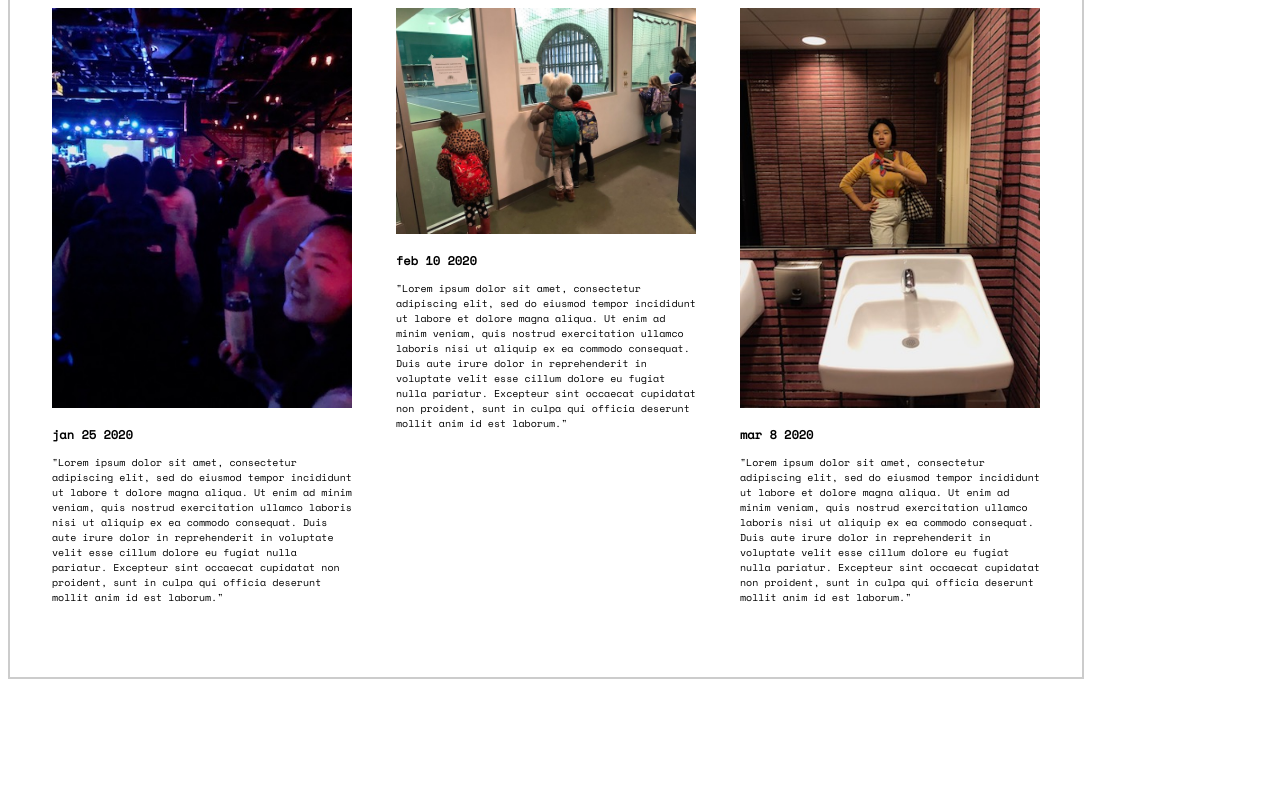
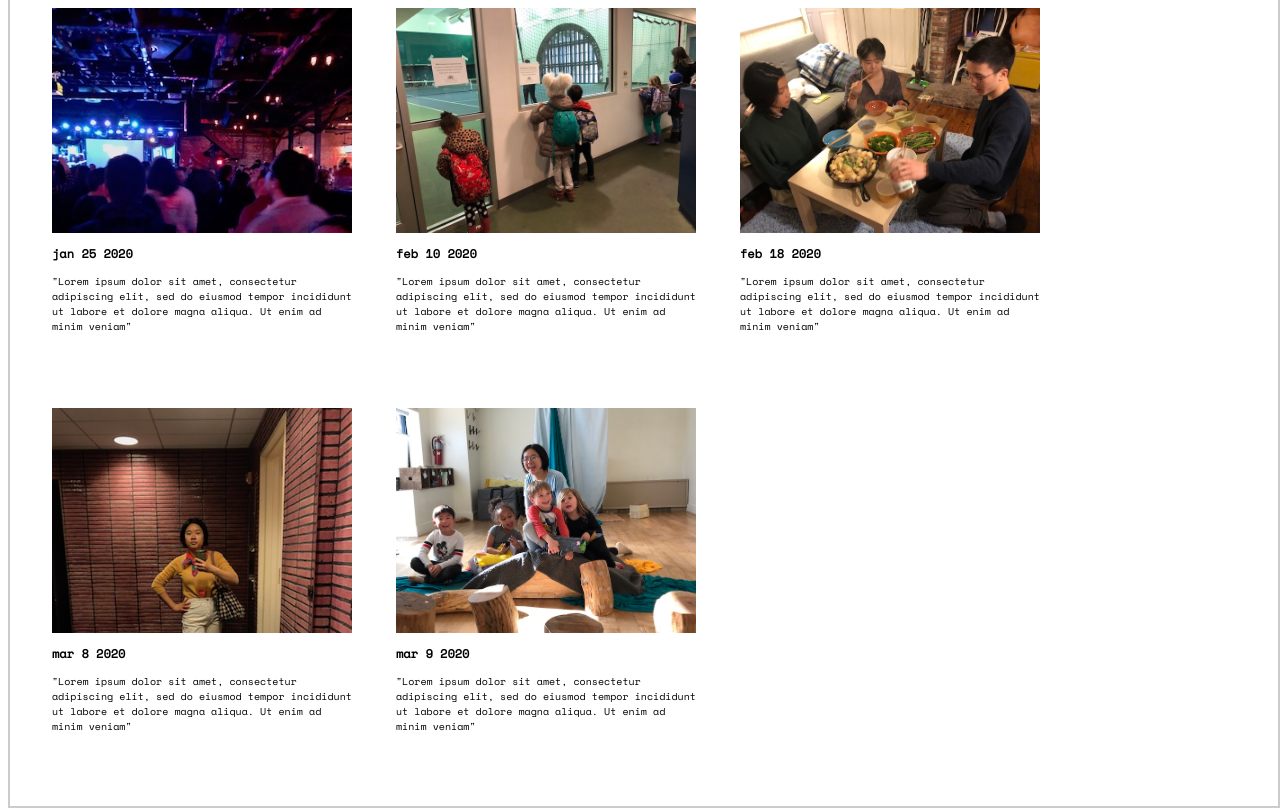
Before and after one commit to kaeshay/2020kay, a plain HTML site: page index.html in a window 1280 px wide. Shown: the part 85-893 px from the top of the page. Before the commit the page ends 800 px from the top, so only its background shows below. Drawn offline with nearby package versions, Linux system fonts and the light colour scheme.

Commit message:
scroll crop

```diff
--- a/index.html
+++ b/index.html
@@ -9,19 +9,29 @@
 <h1 id="title">2020</h1>
 <div id="container">
 	<div class="pack">
-		<img class="img" src="media/01-25.jpg">
+		<div class="crop"><img class="img" src="media/01-25.jpg"></div>
 		<h3 class="heading">jan 25 2020</h3>
-		<p class="text">"Lorem ipsum dolor sit amet, consectetur adipiscing elit, sed do eiusmod tempor incididunt ut labore t dolore magna aliqua. Ut enim ad minim veniam, quis nostrud exercitation ullamco laboris nisi ut aliquip ex ea commodo consequat. Duis aute irure dolor in reprehenderit in voluptate velit esse cillum dolore eu fugiat nulla pariatur. Excepteur sint occaecat cupidatat non proident, sunt in culpa qui officia deserunt mollit anim id est laborum."</p>
+		<p class="text">"Lorem ipsum dolor sit amet, consectetur adipiscing elit, sed do eiusmod tempor incididunt ut labore et dolore magna aliqua. Ut enim ad minim veniam"</p>
 	</div>
 	<div class="pack">
-		<img class="img" src="media/02-10.jpg">
+		<div class="crop"><img class="img" src="media/02-10.jpg"></div>
 		<h3 class="heading">feb 10 2020</h3>
-		<p class="text">"Lorem ipsum dolor sit amet, consectetur adipiscing elit, sed do eiusmod tempor incididunt ut labore et dolore magna aliqua. Ut enim ad minim veniam, quis nostrud exercitation ullamco laboris nisi ut aliquip ex ea commodo consequat. Duis aute irure dolor in reprehenderit in voluptate velit esse cillum dolore eu fugiat nulla pariatur. Excepteur sint occaecat cupidatat non proident, sunt in culpa qui officia deserunt mollit anim id est laborum."</p>
+		<p class="text">"Lorem ipsum dolor sit amet, consectetur adipiscing elit, sed do eiusmod tempor incididunt ut labore et dolore magna aliqua. Ut enim ad minim veniam"</p>
 	</div>
 	<div class="pack">
-		<img class="img" src="media/03-08.jpg">
+		<div class="crop"><img class="img" src="media/02-18.jpg"></div>
+		<h3 class="heading">feb 18 2020</h3>
+		<p class="text">"Lorem ipsum dolor sit amet, consectetur adipiscing elit, sed do eiusmod tempor incididunt ut labore et dolore magna aliqua. Ut enim ad minim veniam"</p>
+	</div>
+	<div class="pack">
+		<div class="crop"><img class="img" src="media/03-08.jpg"></div>
 		<h3 class="heading">mar 8 2020</h3>
-		<p class="text">"Lorem ipsum dolor sit amet, consectetur adipiscing elit, sed do eiusmod tempor incididunt ut labore et dolore magna aliqua. Ut enim ad minim veniam, quis nostrud exercitation ullamco laboris nisi ut aliquip ex ea commodo consequat. Duis aute irure dolor in reprehenderit in voluptate velit esse cillum dolore eu fugiat nulla pariatur. Excepteur sint occaecat cupidatat non proident, sunt in culpa qui officia deserunt mollit anim id est laborum."</p>
+		<p class="text">"Lorem ipsum dolor sit amet, consectetur adipiscing elit, sed do eiusmod tempor incididunt ut labore et dolore magna aliqua. Ut enim ad minim veniam"</p>
+	</div>
+	<div class="pack">
+		<div class="crop"><img class="img" src="media/03-09.jpg"></div>
+		<h3 class="heading">mar 9 2020</h3>
+		<p class="text">"Lorem ipsum dolor sit amet, consectetur adipiscing elit, sed do eiusmod tempor incididunt ut labore et dolore magna aliqua. Ut enim ad minim veniam"</p>
 	</div>
 </div>
 </body>
--- a/styles/main.css
+++ b/styles/main.css
@@ -7,7 +7,7 @@ html{
 }
 #container{
 	display:flex;
-	flex-wrap: wrap;
+	flex-wrap:wrap;
 	position:absolute;
 	border:2px solid #ccc;
 	padding:20px;
@@ -21,6 +21,11 @@ html{
 .img{
 	width:300px;
 }
+.crop{
+	width:300px;
+	height:225px;
+	overflow:scroll;
+}
 .text{
 	font-size:10px;
 }
```
Also changed, not shown: 1 other file.
